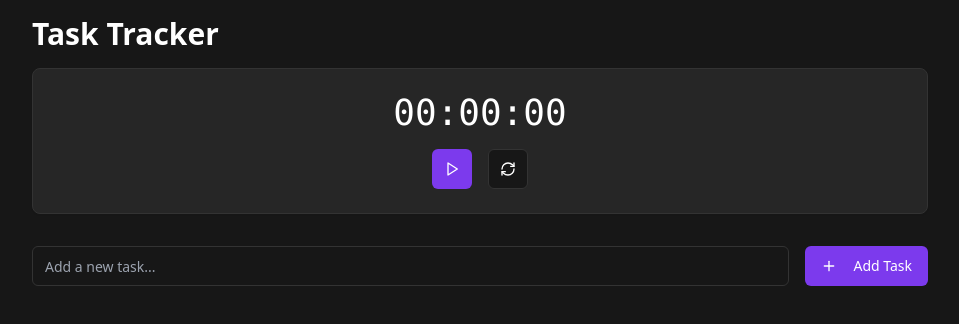
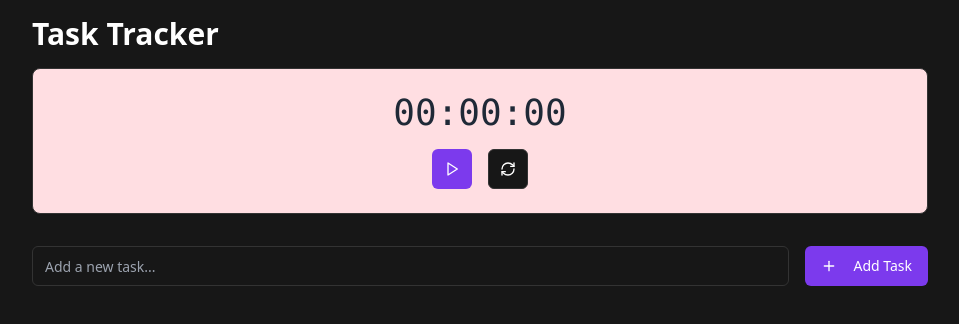
Before and after one commit to THE-LUCIFER-KING/TimeTrack, a React (Vite) app: page / in a window 1280 px wide. Shown: the top 324 px of the page, without its empty margins (160-1119 px from the left). Built offline with nearby package versions, Linux system fonts and the light colour scheme.

Commit message:
Add pink background to timer
Updated the Timer component to include a pink background in the timer area for improved visual appeal.
[skip gpt_engineer]

```diff
--- a/src/components/Timer.tsx
+++ b/src/components/Timer.tsx
@@ -44,9 +44,9 @@ export const Timer: React.FC<TimerProps> = ({ onTimeUpdate }) => {
   };
 
   return (
-    <Card className="p-6 bg-secondary">
+    <Card className="p-6 bg-[#FFDEE2]">
       <div className="text-center">
-        <div className="text-4xl font-mono mb-4">{formatTime(seconds)}</div>
+        <div className="text-4xl font-mono mb-4 text-gray-800">{formatTime(seconds)}</div>
         <div className="flex justify-center space-x-4">
           <Button
             variant={isRunning ? "destructive" : "default"}
```
